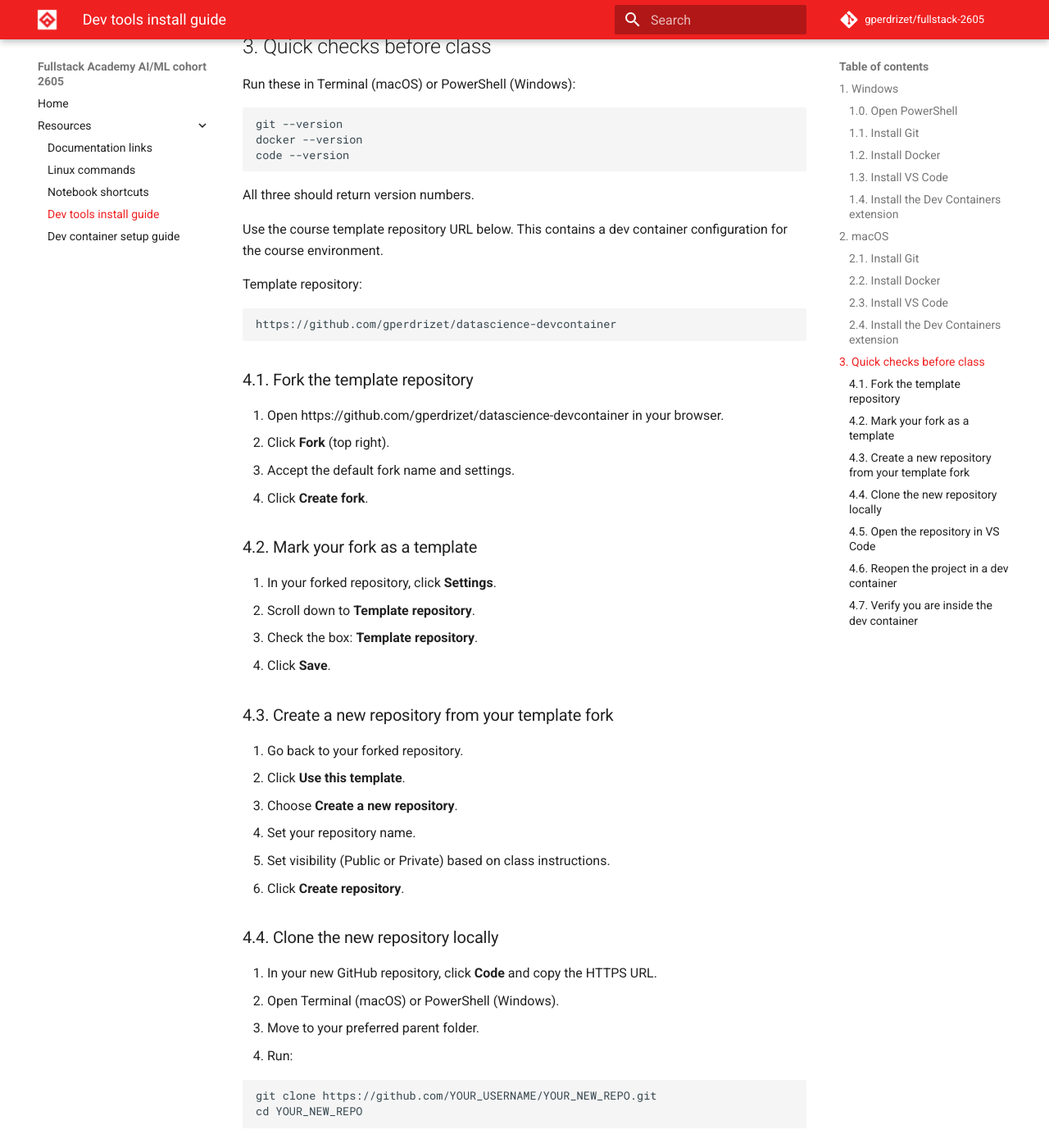
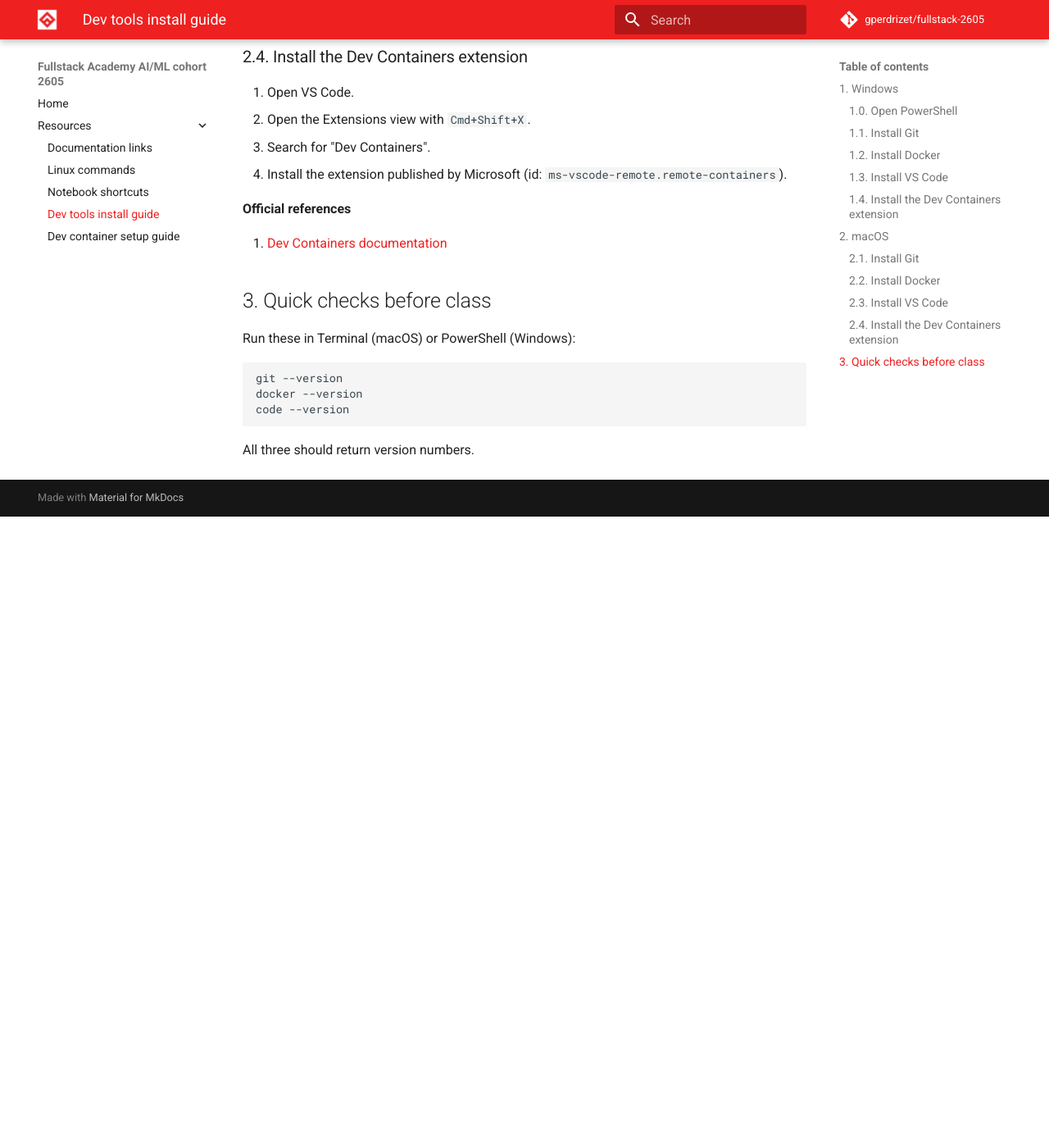
Before and after one commit to gperdrizet/fullstack-2605, an MkDocs documentation site: the page built from docs/resources/dev-tools-install-guide.md, in a window 1280 px wide and 1400 px high, scrolled down 3773 px. Shown: the whole window at 82% size. Built offline with MkDocs 1.6.1 and Material for MkDocs 9.7.7, drawn with Linux system fonts in a browser that asks for light colours; comment, search, counter and statistics services are not loaded; after the commit the page ends 4403 px from its top, so only the background shows below that; some of the changed text lies outside the part shown.

Commit message:
Reformat Official references as numbered hyperlinks; remove leftover section 4

````diff
--- a/docs/resources/dev-tools-install-guide.md
+++ b/docs/resources/dev-tools-install-guide.md
@@ -163,75 +171,3 @@ code --version
 ```
 
 All three should return version numbers.
-
-Use the course template repository URL below. This contains a dev container configuration for the course environment.
-
-Template repository:
-
-```text
-https://github.com/gperdrizet/datascience-devcontainer
-```
-
-### 4.1. Fork the template repository
-
-1. Open https://github.com/gperdrizet/datascience-devcontainer in your browser.
-2. Click **Fork** (top right).
-3. Accept the default fork name and settings.
-4. Click **Create fork**.
-
-### 4.2. Mark your fork as a template
-
-1. In your forked repository, click **Settings**.
-2. Scroll down to **Template repository**.
-3. Check the box: **Template repository**.
-4. Click **Save**.
-
-### 4.3. Create a new repository from your template fork
-
-1. Go back to your forked repository.
-2. Click **Use this template**.
-3. Choose **Create a new repository**.
-4. Set your repository name.
-5. Set visibility (Public or Private) based on class instructions.
-6. Click **Create repository**.
-
-### 4.4. Clone the new repository locally
-
-1. In your new GitHub repository, click **Code** and copy the HTTPS URL.
-2. Open Terminal (macOS) or PowerShell (Windows).
-3. Move to your preferred parent folder.
-4. Run:
-
-```bash
-git clone https://github.com/YOUR_USERNAME/YOUR_NEW_REPO.git
-cd YOUR_NEW_REPO
-```
-
-### 4.5. Open the repository in VS Code
-
-From the cloned repository folder, run:
-
-```bash
-code .
-```
-
-### 4.6. Reopen the project in a dev container
-
-1. In VS Code, wait for the folder to load.
-2. If prompted, click **Reopen in Container**.
-3. If not prompted, open Command Palette (`Ctrl+Shift+P` on Windows, `Cmd+Shift+P` on macOS).
-4. Run: **Dev Containers: Reopen in Container**.
-5. Wait for the container build/start process to finish.
-
-### 4.7. Verify you are inside the dev container
-
-1. Open a new terminal in VS Code.
-2. Run:
-
-```bash
-pwd
-git status
-python --version
-```
-
-You should see your repository path and working toolchain available inside the container.
````
Also changed, not shown: other parts of docs/resources/dev-tools-install-guide.md (+34 -26 lines).
